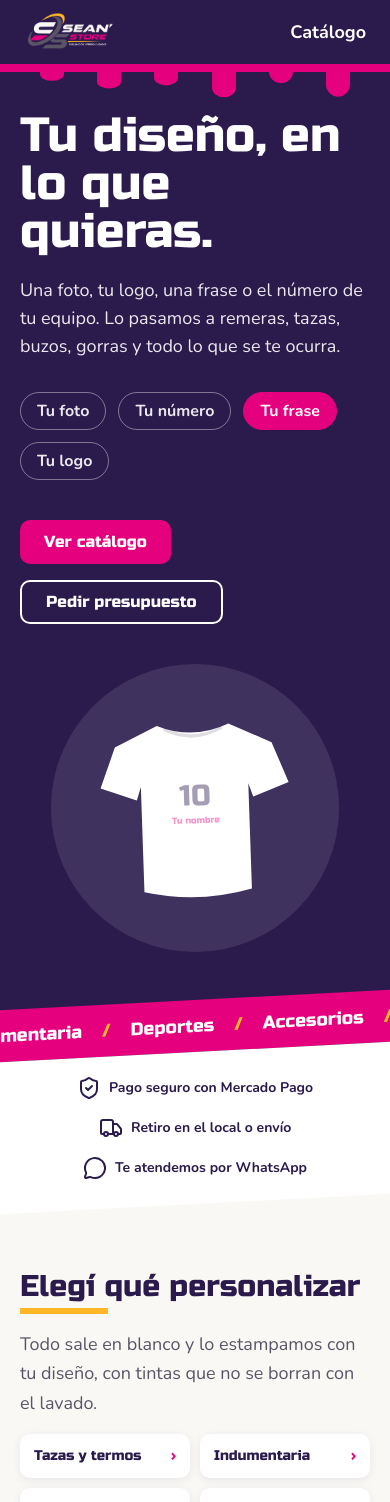
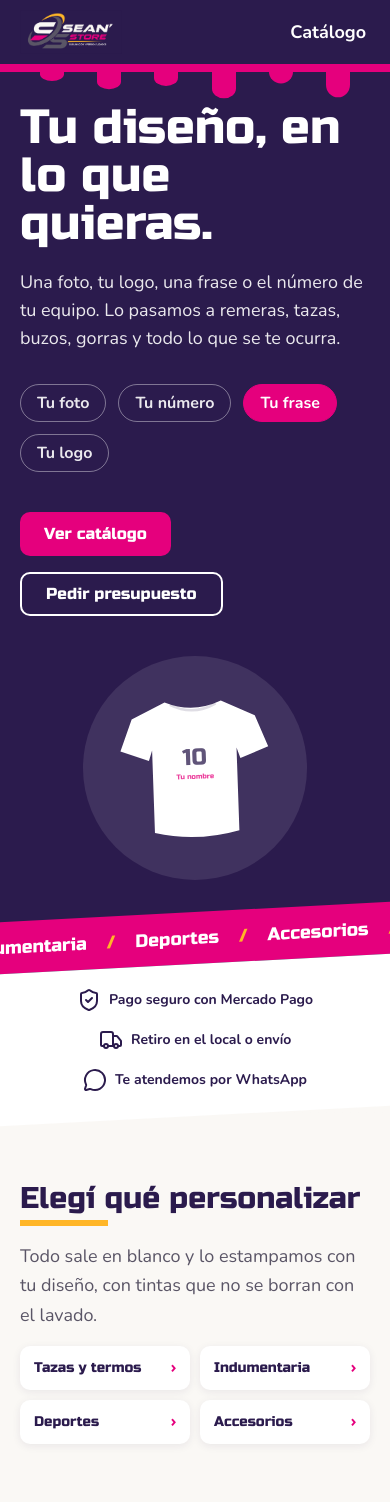
Before and after one commit to franlopric06/iest-tfi_seanstore, a React (Vite) app in the folder frontend/: page / in a window 390 px wide. Shown: the top 1502 px of the page. Built offline with nearby package versions, Linux system fonts and the light colour scheme.

Commit message:
achica la portada del hero para que entre con la franja en pantalla (001-T08)

```diff
--- a/frontend/src/components/tienda/HeroSublimado.jsx
+++ b/frontend/src/components/tienda/HeroSublimado.jsx
@@ -49,7 +49,7 @@ const HeroSublimado = () => {
         </div>
       </div>
 
-      <div className="mx-auto flex max-w-7xl flex-col gap-10 px-5 pb-12 pt-12 md:flex-row md:items-center md:gap-10 md:pb-20 md:pt-16">
+      <div className="mx-auto flex max-w-7xl flex-col gap-10 px-5 pb-8 pt-10 md:flex-row md:items-center md:gap-10 md:pb-12 md:pt-14">
         <div className="flex-1">
           <motion.h1
             initial={quieto ? false : { y: 16, opacity: 0 }}
--- a/frontend/src/components/tienda/RemeraHero.jsx
+++ b/frontend/src/components/tienda/RemeraHero.jsx
@@ -3,12 +3,12 @@ import textos from '../../data/textos.js'
 
 const RemeraHero = ({ diseno, quieto }) => (
   <div className="flex flex-1 items-center justify-center">
-    <div className="flex aspect-square w-72 items-center justify-center rounded-full bg-white/10 md:w-96">
+    <div className="flex aspect-square w-56 items-center justify-center rounded-full bg-white/10 md:w-80">
       <motion.div
         initial={false}
         animate={quieto ? { y: 0, rotate: 0 } : { y: [-5, 5, -5], rotate: [-2, 2, -2] }}
         transition={quieto ? { duration: 0 } : { duration: 6, ease: 'easeInOut', repeat: Infinity }}
-        className="h-56 md:h-80"
+        className="h-44 md:h-64"
       >
         <svg
           role="img"
```
